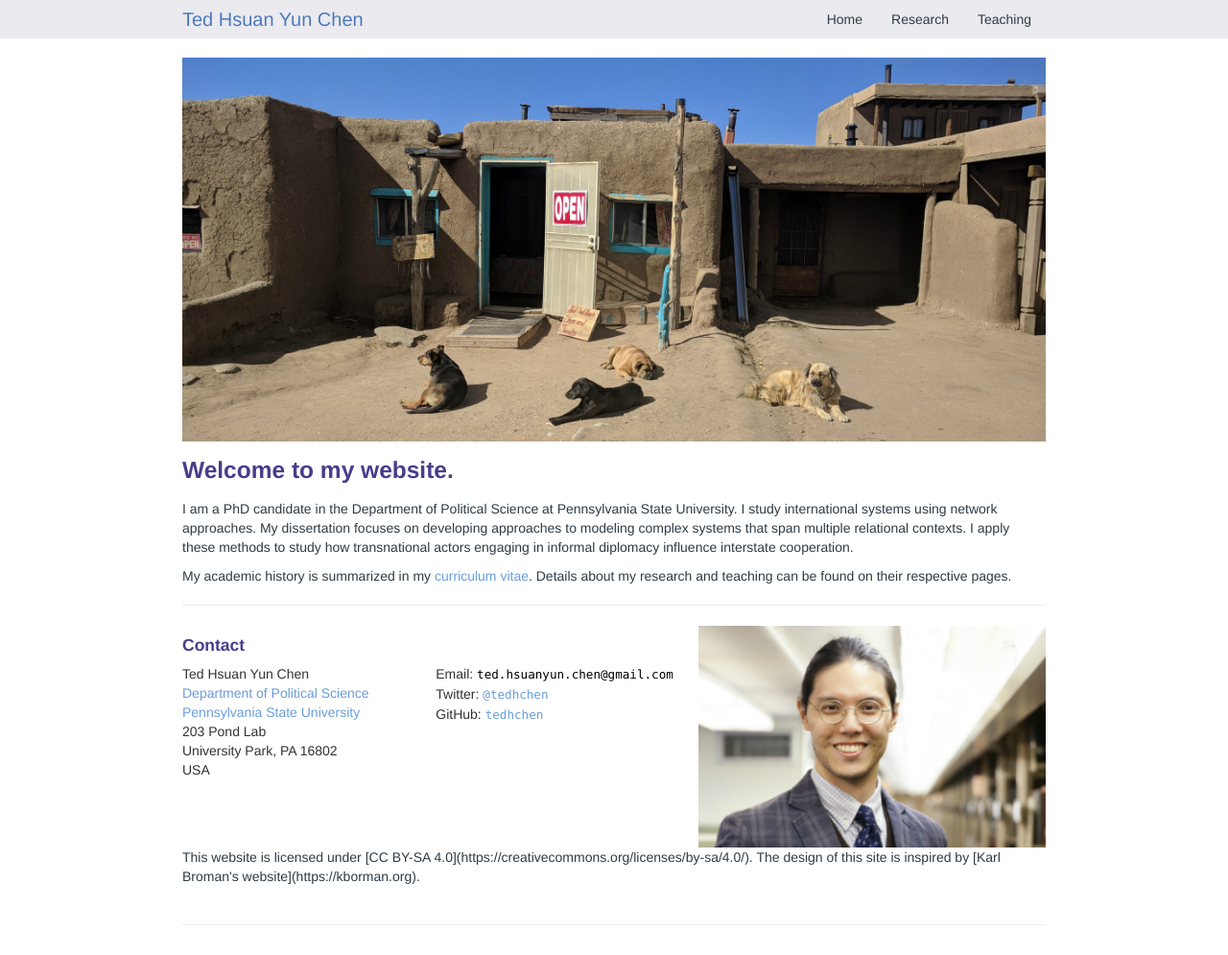
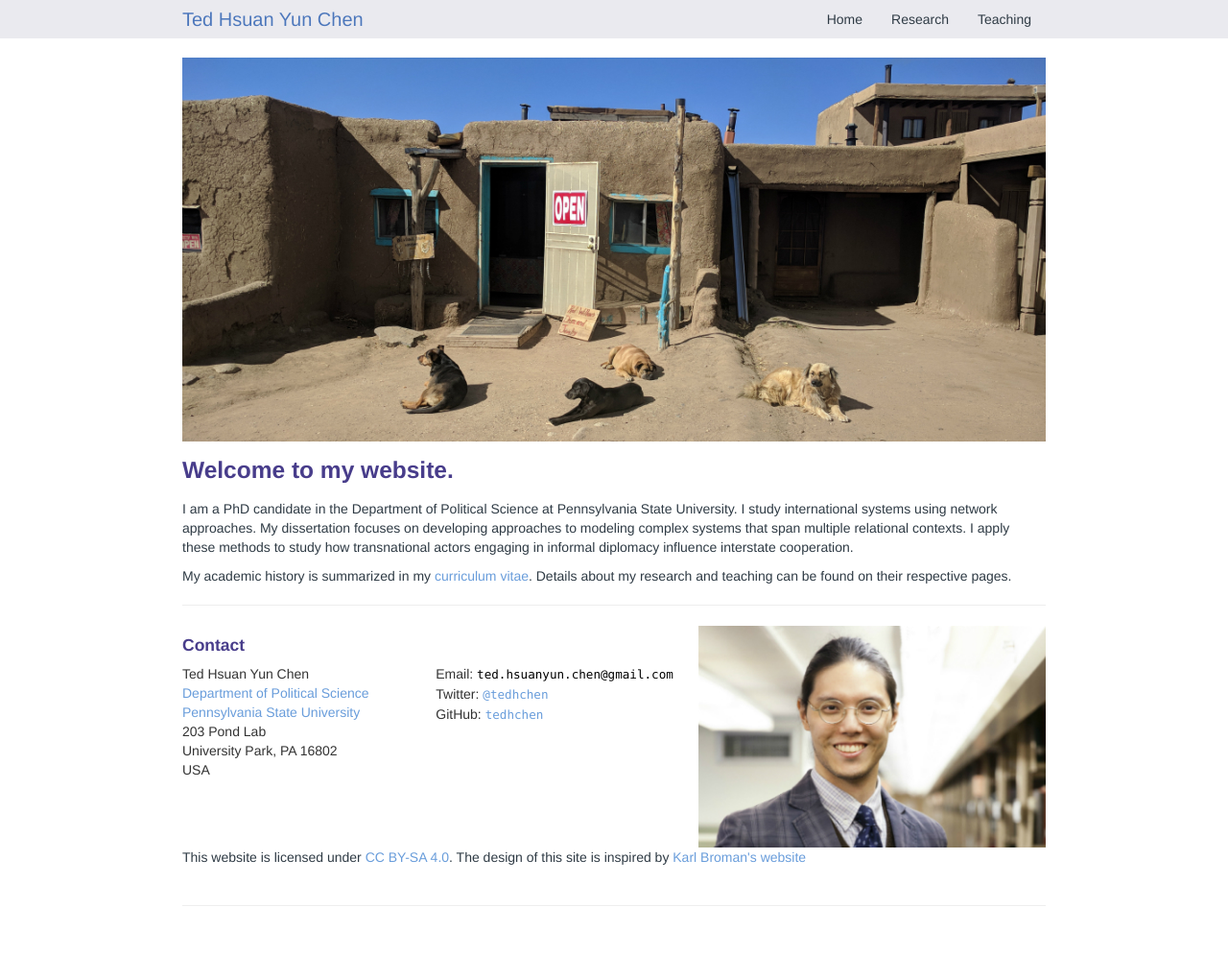
Before and after one commit to tedhchen/tedhchen.github.io, a Jekyll site: the page built from index.md, in a window 1280 px wide. Shown: the whole page at 96% size. Built offline with Jekyll 4.4.1, drawn with Linux system fonts in a browser that asks for light colours.

Commit message:
updated footer

```diff
--- a/index.md
+++ b/index.md
@@ -55,8 +55,11 @@
     </div>
 </div>
 
-<footer>
+<div class="footer">
 <div class="container-narrownomargin">
-  <p>This website is licensed under [CC BY-SA 4.0](https://creativecommons.org/licenses/by-sa/4.0/). The design of this site is inspired by [Karl Broman's website](https://kborman.org).</p>
+  <p>This website is licensed under <a href="https://creativecommons.org/licenses/by-sa/4.0/">CC BY-SA 4.0</a>.
+
+  The design of this site is inspired by <a href="https://kborman.org">Karl Broman's website</a>
+  </p>
 </div>
-</footer>
+</div>
```
